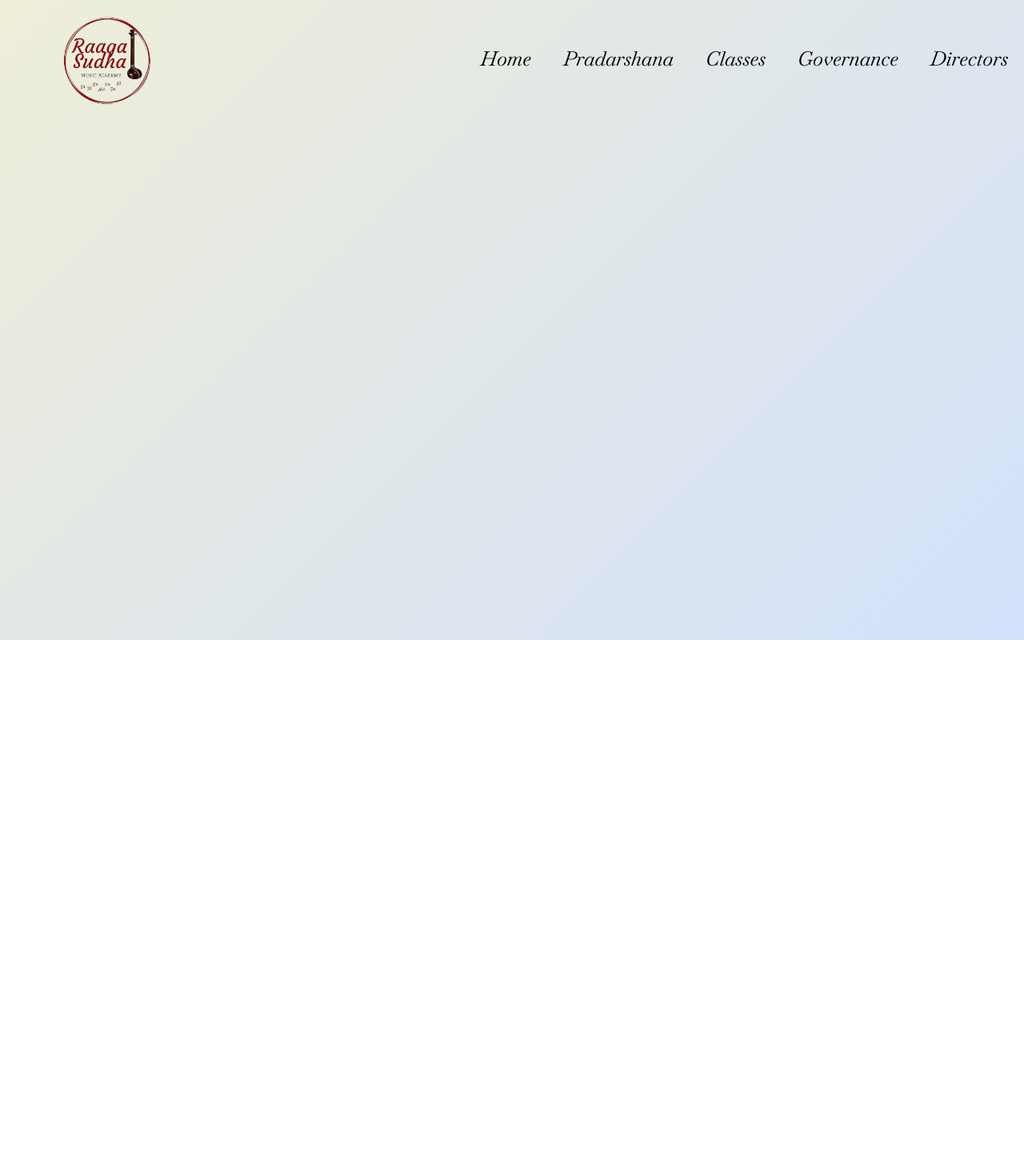
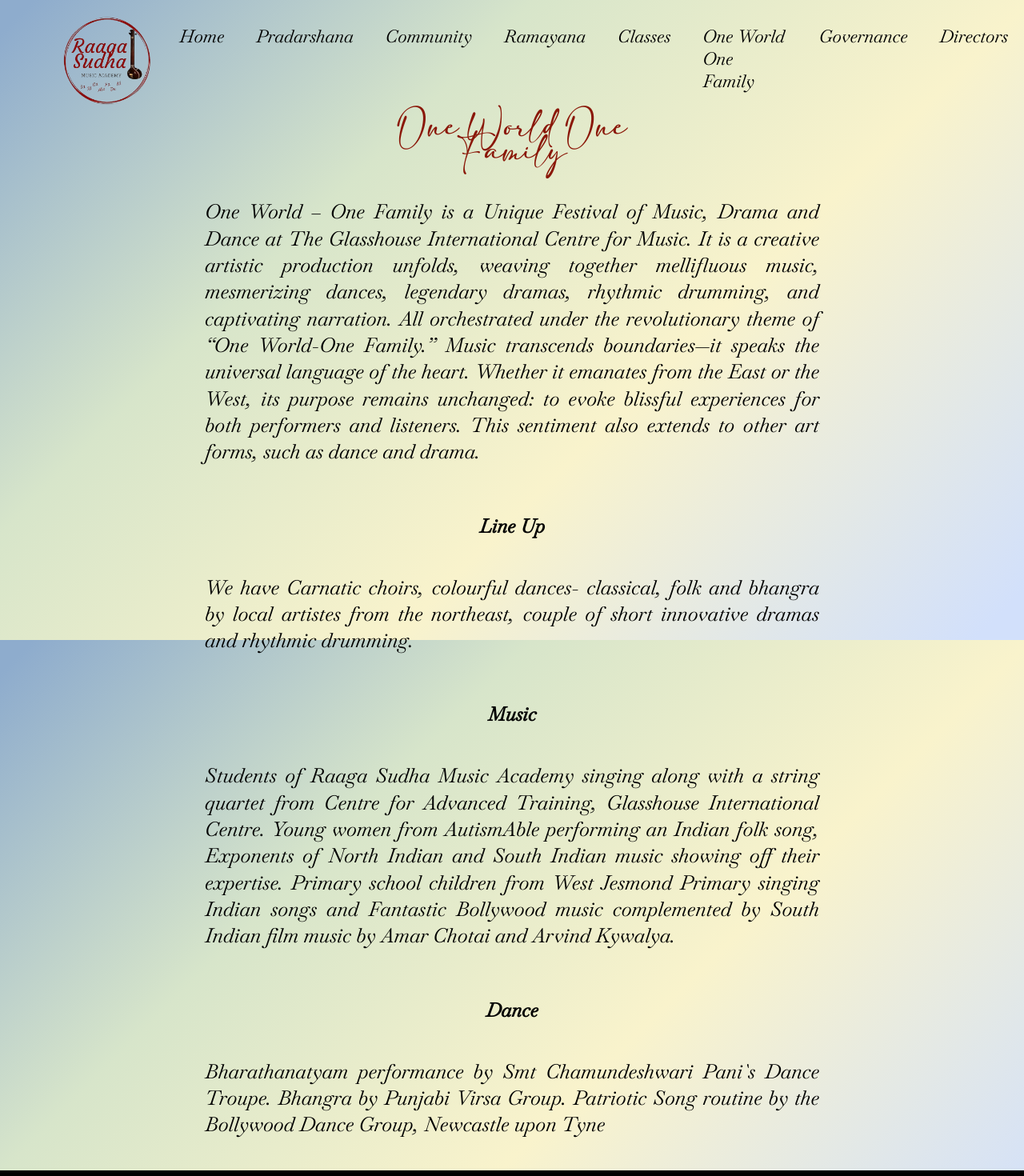
Before and after one commit to Sainath26/RaagaSudha, a React (Vite) app in the folder Raagasudha-website/: page /oneworld in a window 1280 px wide. Shown: the top 1470 px of the page at 80% size. Before the commit the page ends 800 px from the top, so only its background shows below. Built offline with nearby package versions, Linux system fonts and the light colour scheme.

Commit message:
added 3 tabs

```diff
--- a/Raagasudha-website/src/App.jsx
+++ b/Raagasudha-website/src/App.jsx
@@ -6,6 +6,9 @@
 import Governance from "./views/governance";
 import Directors from "./views/directors";
 import Classes from "./views/classes";
+import Community from "./views/community";
+import Ramayana from "./views/ramayana";
+import OneWorld from "./views/oneworld";
 import Navbar from "./components/navbar";
 function App() {
   return (
@@ -15,7 +18,10 @@
         <Routes>
           <Route path="/" element={<Home />} />
           <Route path="/pradarshana" element={<Pradarshana />} />
-          <Route path="/Classes" element={<Classes />} />
+          <Route path="/classes" element={<Classes />} />
+          <Route path="/community" element={<Community />} />
+          <Route path="/ramayana" element={<Ramayana />} />
+          <Route path="/oneworld" element={<OneWorld />} />
           <Route path="/governance" element={<Governance />} />
           <Route path="/directors" element={<Directors />} />
         </Routes>
--- a/Raagasudha-website/src/components/sidenav.jsx
+++ b/Raagasudha-website/src/components/sidenav.jsx
@@ -13,8 +13,18 @@
               <a href="/pradarshana">Pradarshana</a>
             </li>
             <li>
+              <a href="/community">Community</a>
+            </li>
+            <li>
+              <a href="/ramayana">Ramayana</a>
+            </li>
+            <li>
+              <a href="/oneworld">One World One Family</a>
+            </li>
+            <li>
               <a href="/classes">Classes</a>
             </li>
+
             <li>
               <a href="/governance">Governance</a>
             </li>
--- a/Raagasudha-website/src/components/topnav.jsx
+++ b/Raagasudha-website/src/components/topnav.jsx
@@ -9,7 +9,10 @@
       <div className="nav-links">
         <a href="/">Home</a>
         <a href="/pradarshana">Pradarshana</a>
+        <a href="/community">Community</a>
+        <a href="/ramayana">Ramayana</a>
         <a href="/classes">Classes</a>
+        <a href="/oneworld">One World One Family</a>
         <a href="/governance">Governance</a>
         <a href="/directors">Directors</a>
       </div>
--- a/Raagasudha-website/src/style/navbar.css
+++ b/Raagasudha-website/src/style/navbar.css
@@ -24,7 +24,7 @@
   color: black;
   padding: 10px 20px;
   border-radius: 5px;
-  font-size: 25px;
+  font-size: 22px;
   font-family: "Baskervville";
 }
 
--- /dev/null
+++ b/Raagasudha-website/src/views/community.jsx
@@ -0,0 +1,64 @@
+import "../style/fonts.css";
+import "../style/directors.css";
+import Footer from "../components/footer";
+
+function Community() {
+  return (
+    <>
+      <title>Community | Raagasudha Music Academy</title>
+      <div>
+        <div className="Heading">Community Projects</div>
+        <div className="PradarshanaText">
+          Praveena and Srikailash are very passionate about taking Indian
+          Classical Music into the local community. They have started running
+          music classes for young children in a primary school in Jesmond,
+          Newcastle. Since Praveena has a Master&#39;s degree in Applied
+          Behaviour Analysis (ABA) from Queens University, it helps her to take
+          music to neuro-diverse students too. This has facilitated our Academy
+          in making ties with Autism Able to teach Indian Classical Music in
+          South Shields. Another important objective for our Academy is to
+          alleviate loneliness which is a major challenge in the UK especially
+          amongst the elderly people in south asian communities. Srikailash`s
+          expertise in story-writing provides us the opportunity to involve
+          elderly people in creating musical dramas thereby helping them keep
+          active and thinking in the process.
+        </div>
+        <div>
+          <h2>Raaga Sudha at West Jesmond Primary School</h2>
+        </div>
+        <div className="PradarshanaText">
+          Raaga Sudha started taking classes at The West Jesmond Primary School
+          in 2023. The children performed at The International Day event hosted
+          by the School. The children will also get an opportunity to perform at
+          our Pradarshana event at The Glasshouse International Centre for Music
+          in October 2024.
+        </div>
+        <div>
+          <h2>Raaga Sudha and Autism</h2>
+        </div>
+        <div className="PradarshanaText">
+          Raaga Sudha started taking music classes for students from Autism Able
+          in South Tyneside in 2023. Young adults are learning music actively
+          and passionately. They will get an opportunity to perform at
+          Pradarshana at The Glasshouse International Centre for Music in
+          October 2024.
+        </div>
+        <div>
+          <h2>Raaga Sudha and Loneliness alleviation</h2>
+        </div>
+        <div className="PradarshanaText">
+          Raaga Sudha makes sure that musical dramas are designed involving
+          elderly people as it benefits their mental health and wellbeing. Our
+          current production deals with the role of music in health and
+          wellbeing amongst elderly people. The drama is conceived by Dr Rao and
+          Dr Raju and will be performed at Pradarshana event at The Glasshouse
+          International Centre for Music in October 2024
+        </div>
+      </div>
+
+      <Footer />
+    </>
+  );
+}
+
+export default Community;
--- /dev/null
+++ b/Raagasudha-website/src/views/oneworld.jsx
@@ -0,0 +1,58 @@
+import "../style/fonts.css";
+import "../style/directors.css";
+import Footer from "../components/footer";
+
+function OneWorld() {
+  return (
+    <>
+      <title>One World One Family | Raagasudha Music Academy</title>
+      <div>
+        <div className="Heading">One World One Family</div>
+        <div className="PradarshanaText">
+          One World – One Family is a Unique Festival of Music, Drama and Dance
+          at The Glasshouse International Centre for Music. It is a creative
+          artistic production unfolds, weaving together mellifluous music,
+          mesmerizing dances, legendary dramas, rhythmic drumming, and
+          captivating narration. All orchestrated under the revolutionary theme
+          of “One World-One Family.” Music transcends boundaries—it speaks the
+          universal language of the heart. Whether it emanates from the East or
+          the West, its purpose remains unchanged: to evoke blissful experiences
+          for both performers and listeners. This sentiment also extends to
+          other art forms, such as dance and drama.
+        </div>
+        <div>
+          <h2>Line Up</h2>
+        </div>
+        <div className="PradarshanaText">
+          We have Carnatic choirs, colourful dances- classical, folk and bhangra
+          by local artistes from the northeast, couple of short innovative
+          dramas and rhythmic drumming.
+        </div>
+        <div>
+          <h2>Music</h2>
+        </div>
+        <div className="PradarshanaText">
+          Students of Raaga Sudha Music Academy singing along with a string
+          quartet from Centre for Advanced Training, Glasshouse International
+          Centre. Young women from AutismAble performing an Indian folk song,
+          Exponents of North Indian and South Indian music showing off their
+          expertise. Primary school children from West Jesmond Primary singing
+          Indian songs and Fantastic Bollywood music complemented by South
+          Indian film music by Amar Chotai and Arvind Kywalya.
+        </div>
+        <div>
+          <h2>Dance</h2>
+        </div>
+        <div className="PradarshanaText">
+          Bharathanatyam performance by Smt Chamundeshwari Pani`s Dance Troupe.
+          Bhangra by Punjabi Virsa Group. Patriotic Song routine by the
+          Bollywood Dance Group, Newcastle upon Tyne
+        </div>
+      </div>
+
+      <Footer />
+    </>
+  );
+}
+
+export default OneWorld;
--- /dev/null
+++ b/Raagasudha-website/src/views/ramayana.jsx
@@ -0,0 +1,41 @@
+import "../style/fonts.css";
+import "../style/directors.css";
+import Footer from "../components/footer";
+
+function Ramayana() {
+  return (
+    <>
+      <title>Ramayana | Raagasudha Music Academy</title>
+      <div>
+        <div className="Heading">Ramayana</div>
+        <div className="PradarshanaText">
+          Our third Pradarshana in June 2023 titled Ramayana is our most
+          successful production till date. The story of Rama and Sita was
+          beautifully captured with 4 short dramas and 8 mellifluous songs. It
+          was performed at The Whitley Bay Playhouse and was watched by 550
+          people in total. It was unanimously appreciated, and people were
+          thrilled by the presentation and the performances by the artists. Upon
+          invitation, Ramayana was taken to London in February 2024. We
+          performed at The Bhavan in West Kensington to a sold-out crowd (300)
+          followed by a near sell-out at The Royal Court Theatre in Sloanne
+          Square, London. In total, the production Ramayana has been watched by
+          more than 1250 people so far across three shows in Newcastle and
+          London. Our next performances are planned for Diwali at The Hindu
+          Temple in Newcastle on the 31 st October and 2 nd November 2024. There
+          are invitations from Reading and Qatar for shows which is under
+          planning at present.
+        </div>
+        <br></br>
+        <br></br>
+        <br></br>
+        <br></br>
+        <br></br>
+        <br></br>
+      </div>
+
+      <Footer />
+    </>
+  );
+}
+
+export default Ramayana;
```
